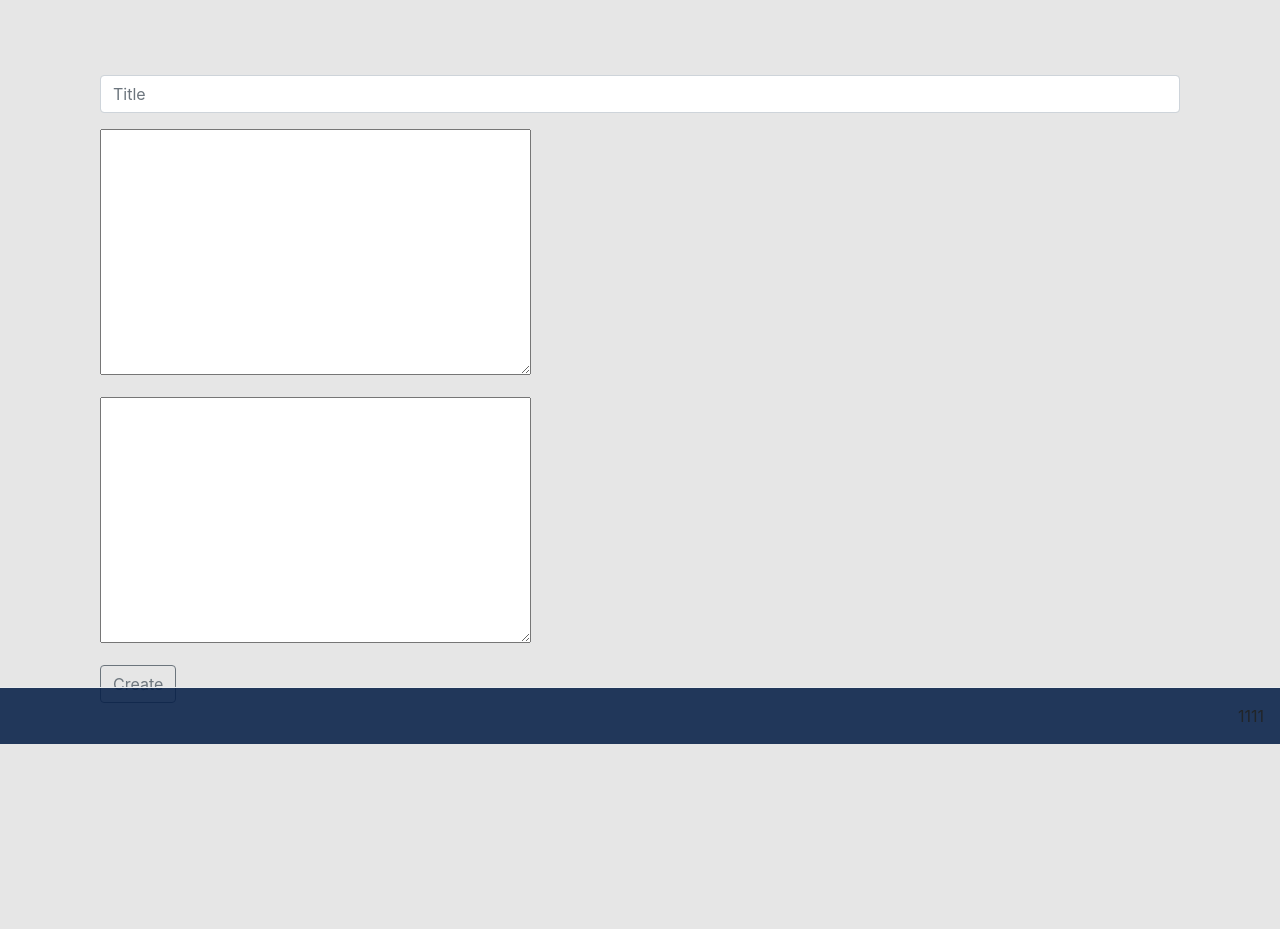
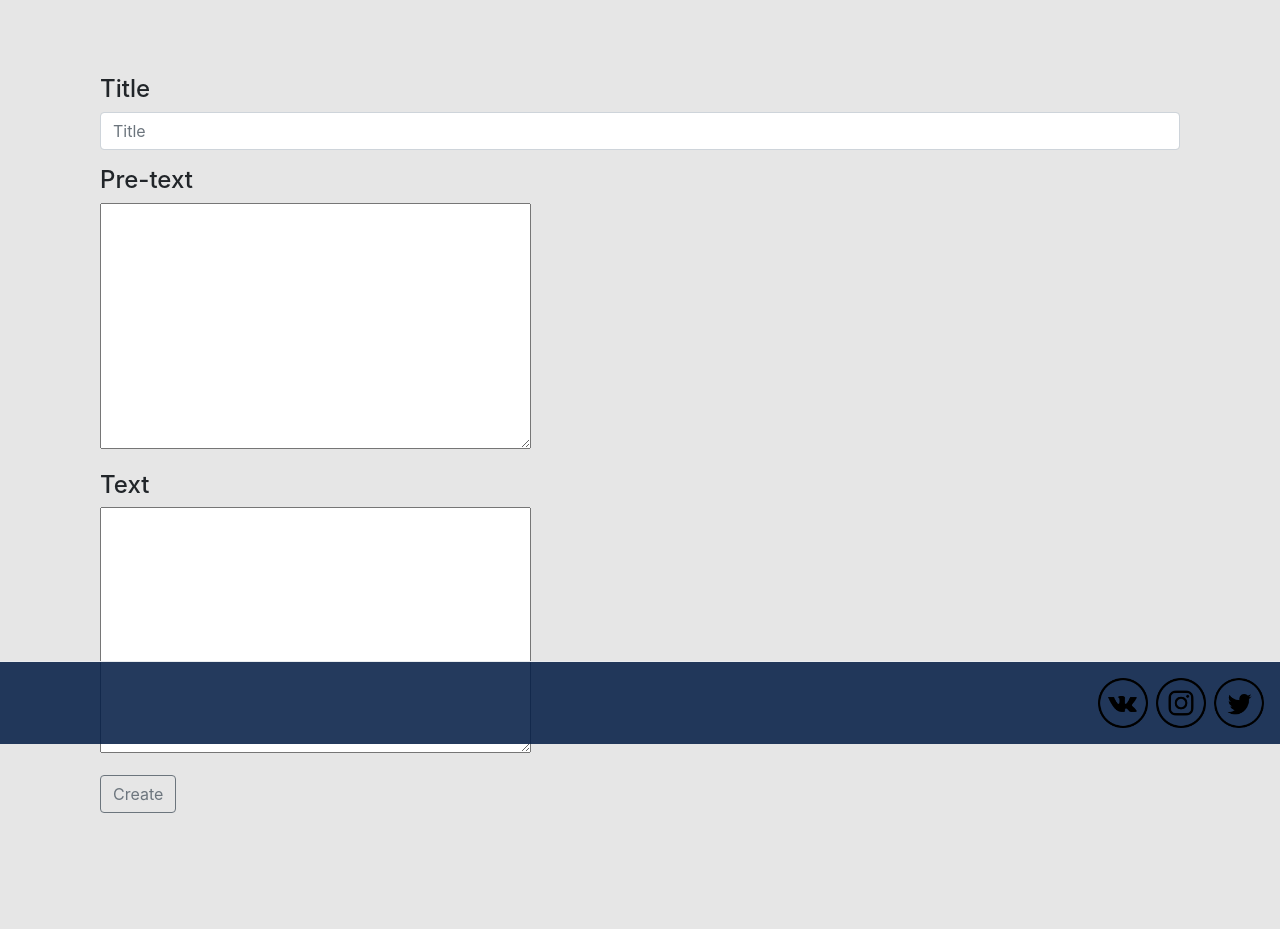
Before and after one commit to s0ul701/sibdevBlog, a Django app: page /create in a window 1280 px wide. Shown: the part 56-985 px from the top of the page. Before the commit the page ends 800 px from the top, so only its background shows below. Run offline with Django 3.2, Linux system fonts and the light colour scheme; the visitor is signed in with stand-in values (Sample User, id 1); some libraries are stand-ins or nearby versions.

Commit message:
Nothing new

```diff
--- a/sibDevBlog/settings.py
+++ b/sibDevBlog/settings.py
@@ -25,7 +25,7 @@ SECRET_KEY = 'jv)#+bh=^=@i1aqojv&^163@vgu#(46tpcv3&(g87jir9fa_9g'
 # SECURITY WARNING: don't run with debug turned on in production!
 # DEBUG = True  # debug config
 
-ALLOWED_HOSTS = ['sibdevblog.herokuapp.com']      # deploy config
+# ALLOWED_HOSTS = ['sibdevblog.herokuapp.com']      # deploy config
 DEBUG = True
 
 # Application definition
--- a/templates/base.html
+++ b/templates/base.html
@@ -36,7 +36,9 @@
         {% block content %}{% endblock %}
     </main>
     <footer class="fixed-bottom modal-footer" style="background: rgba(6, 31, 71, 0.88)">
-        1111
+        <a href="https://vk.com/sibdevpro"><img src="../media/vk.png" width="50" height="50"></a>
+        <a href="https://www.instagram.com/sibdevstudio/"><img src="../media/inst.png" width="50" height="50"></a>
+        <a href="https://twitter.com/SibdevStudio"><img src="../media/tw.png" width="50" height="50"></a>
     </footer>
 
 </body>
--- a/templates/create.html
+++ b/templates/create.html
@@ -10,12 +10,15 @@
         <form action="{% url 'create' %}" method="post">
             {% csrf_token %}
             <div class="mb-3">
+                <h4>Title</h4>
                 {{ form.title }}
             </div>
             <div class="mb-3">
+                <h4>Pre-text</h4>
                 {{ form.pretext }}
             </div>
             <div>
+                <h4>Text</h4>
                 {{ form.text }}
             </div>
             <input type="submit" class="btn btn-outline-secondary my-3" value="Create"/>
--- a/templates/index.html
+++ b/templates/index.html
@@ -26,7 +26,7 @@
                         {{ post.published_date|date:"M d, Y H:m" }} by
                         <a class="font-italic alert-link" style="text-decoration: none" href="{% url 'profile' post.author %}">{{ post.author }}</a>
                     </p>
-                    <div class="container">
+                    <div class="container pl-5">
 {#                    <div id="no-back" style="overflow: hidden; text-overflow: ellipsis; display: -webkit-box; -webkit-line-clamp: 10; -webkit-box-orient: vertical; line-height: 24px; height: 240px" class="container">#}
                         {{ post.pretext|safe }}
                     </div>
```
Also changed, not shown: media/inst.png (added), media/tw.png (added), media/vk.png (added).
